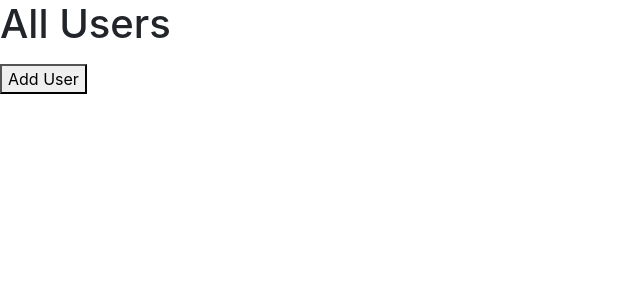
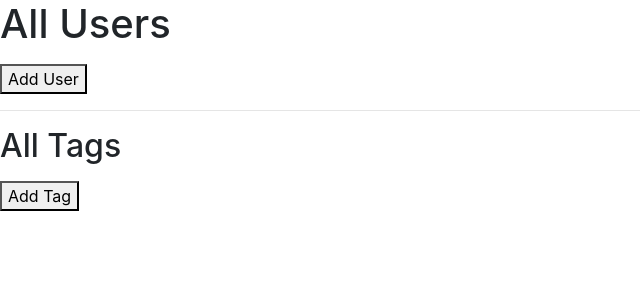
Before and after one commit to tdrudi/Blogly, a Flask app: page /users in a window 1280 px wide. Shown: the top 300 px of the page, without its empty margins (0-640 px from the left). Run offline with Flask 3, Linux system fonts and the light colour scheme.

Commit message:
Update - Part 3

```diff
--- a/app.py
+++ b/app.py
@@ -1,8 +1,9 @@
 """Blogly application."""
 from flask import Flask, render_template, request, redirect
-from models import db, connect_db, Users, Posts
+from models import db, connect_db, User, Post, Tag
 
 app = Flask(__name__)
+
 app.config['SQLALCHEMY_DATABASE_URI'] = 'postgresql:///blogly'
 app.config['SQLALCHEMY_TRACK_MODIFICATIONS'] = False
 app.config['SQLALCHEMY_ECHO'] = True
@@ -20,7 +21,7 @@ def homepage():
 @app.route("/users")
 def show_all_users():
     """Show all users"""
-    users = Users.query.all()
+    users = User.query.all()
     return render_template("all_users.html", users=users)
 
 @app.route("/users/new", methods=["GET"])
@@ -35,7 +36,7 @@ def add_new_user():
     last_name = request.form["last_name"]
     image_url = request.form["image_url"] or None
 
-    new_user = Users(first_name=first_name, last_name=last_name, image_url=image_url)
+    new_user = User(first_name=first_name, last_name=last_name, image_url=image_url)
     db.session.add(new_user)
     db.session.commit()
     return redirect("/users")
@@ -44,20 +45,20 @@ def add_new_user():
 def show_user_info(user_id):
     """Show info about user, have button to get to edit
     page and to delete user"""
-    user = Users.query.get_or_404(user_id)
+    user = User.query.get_or_404(user_id)
     return render_template("user_details.html", user=user)
 
 @app.route("/users/<int:user_id>/edit")
 def user_edit_page(user_id):
     """Show edit page for user, cancel button to return to
     detail page and save button to save updates"""
-    user = Users.query.get_or_404(user_id)
+    user = User.query.get_or_404(user_id)
     return render_template("edit_user.html", user=user)
 
 @app.route("/users/<int:user_id>/edit", methods={"POST"})
 def edit_user_info(user_id):
     """Edit form and return to /users page"""
-    user = Users.query.get_or_404(user_id)
+    user = User.query.get_or_404(user_id)
 
     user.first_name = request.form["first_name"]
     user.last_name = request.form["last_name"]
@@ -69,7 +70,7 @@ def edit_user_info(user_id):
 @app.route("/users/<int:user_id>/delete", methods=["POST"])
 def delete_user(user_id):
     """delete user"""
-    user = Users.query.get_or_404(user_id)
+    user = User.query.get_or_404(user_id)
     db.session.delete(user)
     db.session.commit()
     return redirect("/users")
@@ -77,16 +78,21 @@ def delete_user(user_id):
 @app.route("/users/<int:user_id>/posts/new")
 def new_post(user_id):
     """Form to add post for user"""
-    user = Users.query.get_or_404(user_id)
-    return render_template("create_post.html", user=user)
+    user = User.query.get_or_404(user_id)
+    tags = Tag.query.all()
+    return render_template("create_post.html", user=user, tags=tags)
 
 @app.route("/users/<int:user_id>/posts/new", methods=["POST"])
 def add_new_post(user_id):
     """Get post form info, add post, redirect to user details page"""
-    user = Users.query.get_or_404(user_id)
+    user = User.query.get_or_404(user_id)
+    tag_ids = [int(num) for num in request.form.getlist("tags")]
+    tags = Tag.query.filter(Tag.id.in_(tag_ids)).all()
+
     title = request.form["title"]
     post_content = request.form["post_content"]
-    new_post = Posts(title=title, post_content=post_content, user=user)
+
+    new_post = Post(title=title, post_content=post_content, user=user, tags=tags)
 
     db.session.add(new_post)
     db.session.commit()
@@ -95,19 +101,24 @@ def add_new_post(user_id):
 @app.route("/posts/<int:post_id>")
 def show_post(post_id):
     """Show a post, buttons to edit and delete"""
-    post = Posts.query.get_or_404(post_id)
+    post = Post.query.get_or_404(post_id)
     return render_template("show_post.html", post=post)
 
 @app.route("/posts/<int:post_id>/edit")
 def edit_post(post_id):
     """Form to edit post and cancel/back to user page"""
-    post = Posts.query.get_or_404(post_id)
-    return render_template("edit_post.html", post=post)
+    post = Post.query.get_or_404(post_id)
+    tags = Tag.query.all()
+    return render_template("edit_post.html", post=post, tags=tags)
 
 @app.route("/posts/<int:post_id>/edit", methods={"POST"})
 def save_edit_post(post_id):
     """Handle post edit, redirect back to post view"""
-    post = Posts.query.get_or_404(post_id)
+    post = Post.query.get_or_404(post_id)
+    tag_names=request.form.getlist("tags")
+
+    post.tags = Tag.query.filter(Tag.name.in_(tag_names)).all()
+
     post.title = request.form['title']
     post.post_content = request.form['post_content']
 
@@ -118,8 +129,68 @@ def save_edit_post(post_id):
 @app.route("/posts/<int:post_id>/delete", methods=["POST"])
 def delete_post(post_id):
     """Delete post"""
-    post = Posts.query.get_or_404(post_id)
+    post = Post.query.get_or_404(post_id)
 
     db.session.delete(post)
     db.session.commit()
     return redirect(f'/users/{post.user_id}')
+
+@app.route("/tags")
+def tags():
+    """List all tags with ling to details page"""
+    tags = Tag.query.all()
+    return render_template("all_tags.html", tags=tags)
+
+@app.route("/tags/<int:tag_id>")
+def tag_details(tag_id):
+    """Show details about tag, link to edit form and delete"""
+    tag = Tag.query.get_or_404(tag_id)
+    return render_template('show_tag.html', tag=tag)
+
+@app.route("/tags/new")
+def new_tag():
+    """Form to add new tag"""
+    posts=Post.query.all()
+    return render_template("new_tags.html", posts=posts)
+
+@app.route("/tags/new", methods=["POST"])
+def new_tag_form():
+    """Process form, add tags, redirect to tag list"""
+    name = request.form['name']
+    post_ids = [int(num) for num in request.form.getlist("posts")]
+    posts = Post.query.filter(Post.id.in_(post_ids)).all()
+
+    new_tag = Tag(name=name, posts=posts)
+
+    db.session.add(new_tag)
+    db.session.commit()
+    return redirect('/tags')
+
+@app.route("/tags/<int:tag_id>/edit")
+def edit_tag(tag_id):
+    """Show form for tag edit"""
+    tag = Tag.query.get_or_404(tag_id)
+    posts = Post.query.all()
+    return render_template('edit_tags.html', tag=tag, posts=posts)
+
+
+@app.route("/tags/<int:tag_id>/edit", methods=["POST"])
+def save_edit_tag(tag_id):
+    """Process edit form, edit tag, redirect to tags list"""
+    tag = Tag.query.get_or_404(tag_id)
+    tag.name = request.form['name']
+
+    post_ids=[int(num) for num in request.form.getlist("posts")]
+    tag.posts = Post.query.filter(Post.id.in_(post_ids)).all
+
+    db.session.add(tag)
+    db.session.commit()
+    return redirect('/tags')
+
+@app.route("/tags/<int:tag_id>/delete", methods=["POST"])
+def delete_tag(tag_id):
+    """Delete tag"""
+    tag = Tag.query.get_or_404(tag_id)
+    db.session.delete(tag)
+    db.session.commit()
+    return redirect('/tags')
--- a/templates/all_users.html
+++ b/templates/all_users.html
@@ -13,6 +13,16 @@
         </ul>
         <form action ="/users/new">
             <button type="submit">Add User</button>
+        </form><hr>
+
+        <h2>All Tags</h2>
+        <ul>
+            {% for tag in tags %}
+            <li> <a href="/tags/{{tag.id}}">{{tag.name}}</a></li>
+            {% endfor %}
+        </ul>
+        <form action ="/tags/new">
+            <button type="submit">Add Tag</button>
         </form>
     </body>
 </html>
--- a/templates/user_details.html
+++ b/templates/user_details.html
@@ -5,6 +5,9 @@
         <title>{{user.first_name}} {{user.last_name}}</title>
     </head>
     <body>
+        <a href="/users">Back</a><br>
+
+
         <img src="{{user.image_url}}" alt="Profile Photo" width="100" height="100">
         <h1>{{user.first_name}} {{user.last_name}}</h1>
         <form action="/users/{{user.id}}/edit">
```
Also changed, not shown: models.py (+20 -4 lines), templates/all_tags.html (added, +20 -0 lines), templates/create_post.html (+7 -0 lines), templates/edit_post.html (+10 -1 lines), templates/edit_tags.html (added, +15 -0 lines), templates/new_tags.html (added, +16 -0 lines), templates/show_post.html (+7 -0 lines), templates/show_tag.html (added, +21 -0 lines), test.py (+5 -5 lines).
